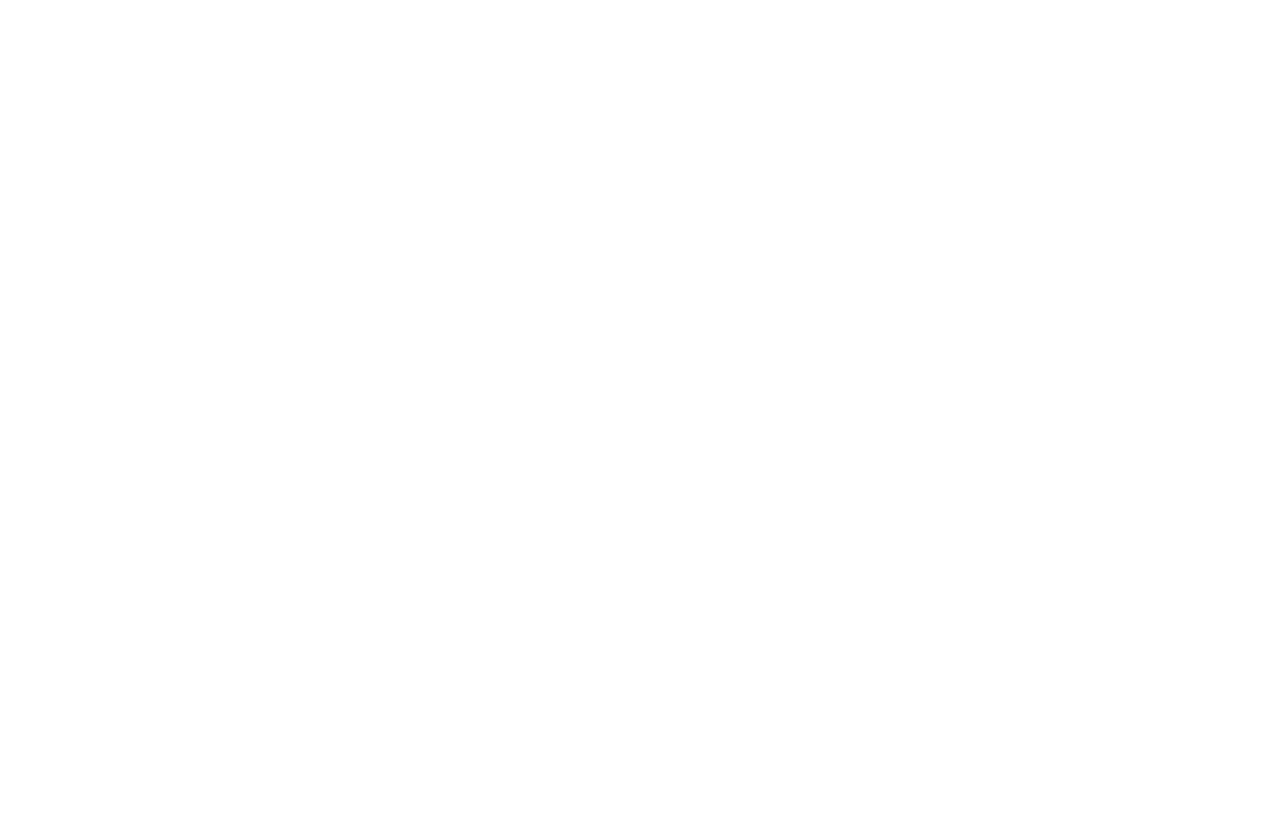
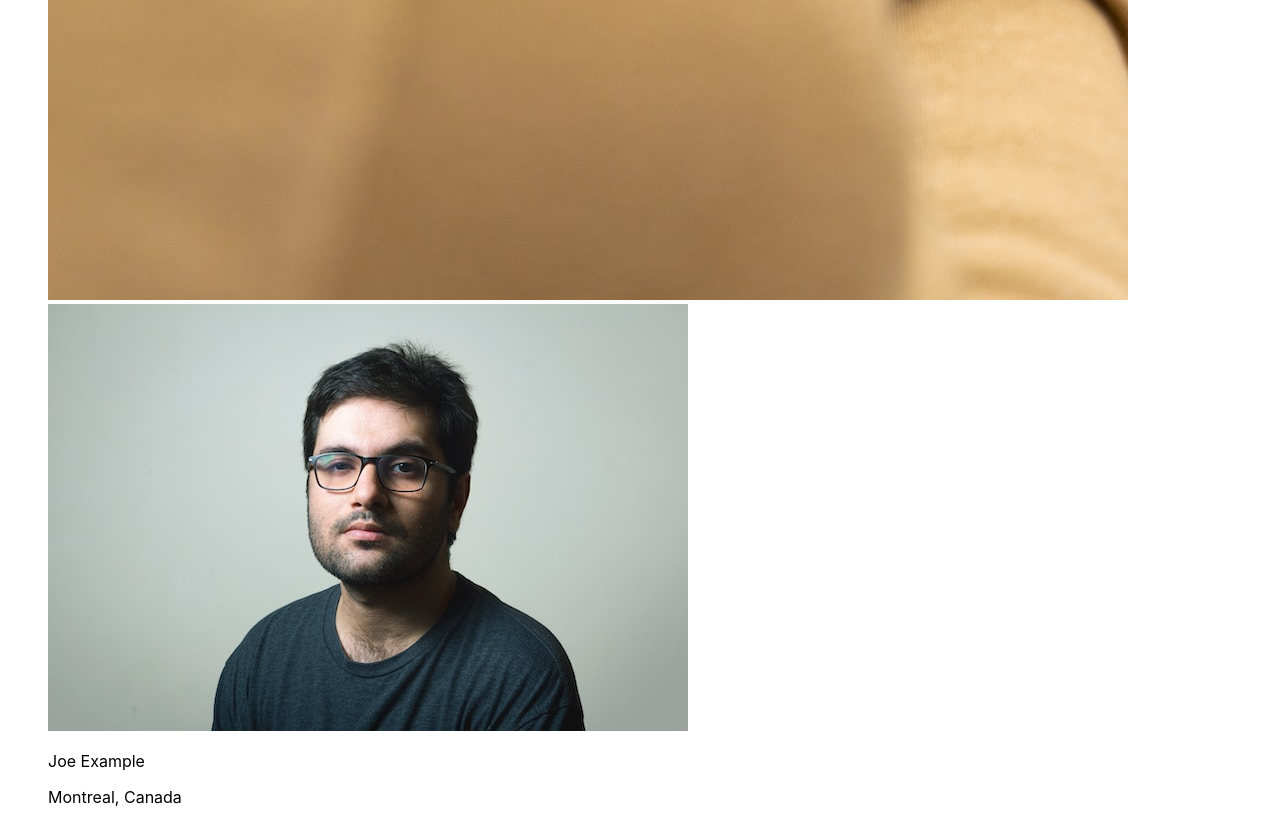
Before and after one commit to JackMac10/photolabs, a React (Create React App) app in the folder frontend/: page / in a window 1280 px wide. Shown: the part 1645-2476 px from the top of the page. Before the commit the page ends 800 px from the top, so only its background shows below. Built offline with nearby package versions, Linux system fonts and the light colour scheme; the HTML template or start-up script is replaced by a standard one.

Commit message:
photolistItems added and refactored to use props

```diff
--- a/frontend/src/App.jsx
+++ b/frontend/src/App.jsx
@@ -1,15 +1,30 @@
 import React from 'react';
 
 import PhotoListItem from './components/PhotoListItem';
+import PhotoList from './components/PhotoList';
 import './App.scss';
 
-// Note: Rendering a single component to build components in isolation
-const App = () => {
-  return (
-    <div className="App">
-      <PhotoListItem/>
-    </div>
-  );
+const sampleDataForPhotoListItem = {
+  id: "1",
+  location: {
+    city: "Montreal",
+    country: "Canada",
+  },
+  imageSource: `${process.env.PUBLIC_URL}/Image-1-Regular.jpeg`,
+  username: "Joe Example",
+  profile: `${process.env.PUBLIC_URL}/profile-1.jpg`,
 };
 
+const App = () => (
+  <div className="App">
+    <PhotoListItem
+      id={sampleDataForPhotoListItem.id}
+      location={sampleDataForPhotoListItem.location}
+      imageSource={sampleDataForPhotoListItem.imageSource}
+      username={sampleDataForPhotoListItem.username}
+      profile={sampleDataForPhotoListItem.profile}
+    />
+  </div>
+);
+
 export default App;
--- a/frontend/src/components/PhotoListItem.jsx
+++ b/frontend/src/components/PhotoListItem.jsx
@@ -3,19 +3,15 @@
 import "../styles/PhotoListItem.scss";
 
 
-const sampleDataForPhotoListItem = {
-  id: "1",
-  location: {
-    city: "Montreal",
-    country: "Canada",
-  },
-  imageSource: `${process.env.PUBLIC_URL}/Image-1-Regular.jpeg`,
-  username: "Joe Example",
-  profile: `${process.env.PUBLIC_URL}/profile-1.jpg`,
-};
-
-const PhotoListItem = () => {
-  /* Insert React */
+const PhotoListItem = ({ id, location, imageSource, username, profile }) => {
+  return (
+    <div className="App">
+      <img src={imageSource}/>
+        <img src={profile}/>
+        <p>{username}</p>
+        <p>{location.city}, {location.country}</p>
+    </div>
+  );
 };
 
 export default PhotoListItem;
```
Also changed, not shown: 1 other file (tests, documents, lock files or other folders).
